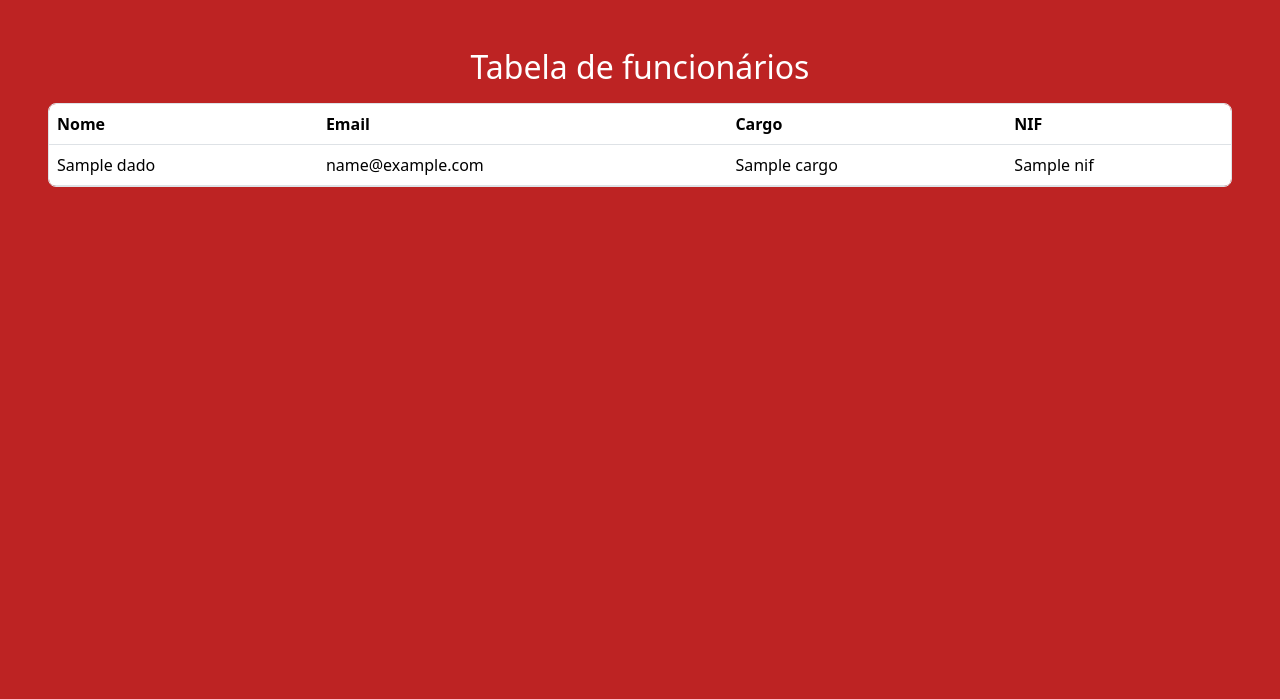
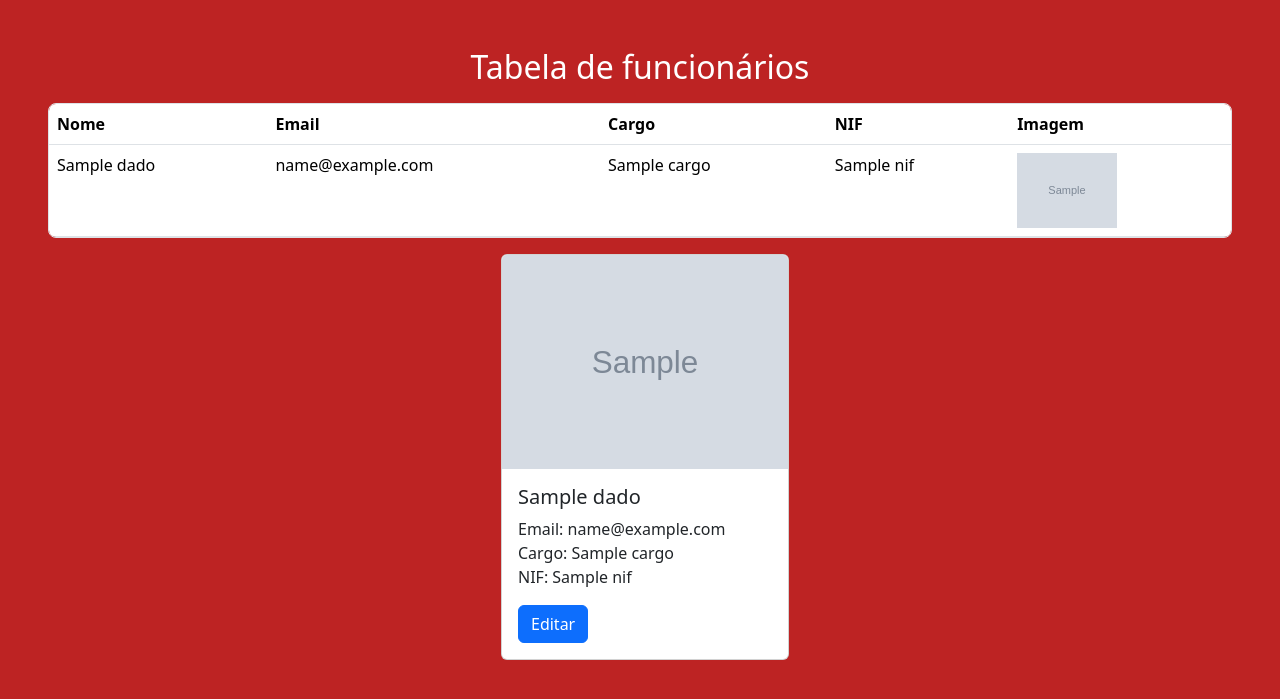
Before and after one commit to maridiana447/Projeto_cozinha, a Laravel app: template resources/views/tabela.blade.php in a window 1280 px wide. Shown: the part 68-767 px from the top of the page. Run offline with Laravel 12, Linux system fonts and the light colour scheme; the template is opened without the code that fills it: most values are stand-ins (such as "Sample title", 1, 10 or a date in 2020); grey boxes marked "Sample" are stand-in pictures; some libraries are stand-ins or nearby versions.

Commit message:
upload de imagem

```diff
--- a/app/Http/Controllers/FuncionarioController.php
+++ b/app/Http/Controllers/FuncionarioController.php
@@ -176,7 +176,7 @@ class FuncionarioController extends Controller
         ->join('funcionarios', 'usuarios.id', '=', 'funcionarios.usuario_id')
         ->get();
         */
-        $dados = Funcionario::select('funcionario.nome', 'funcionario.email', 'funcionario.cargo','funcionario.nif')->get();
+        $dados = Funcionario::select('funcionario.nome', 'funcionario.email', 'funcionario.cargo','funcionario.nif','funcionario.imagem')->get();
 
         return view('tabela')->with('dados', $dados);
     }
--- a/resources/views/tabela.blade.php
+++ b/resources/views/tabela.blade.php
@@ -12,19 +12,41 @@
                     <th scope="col">Email</th>
                     <th scope="col">Cargo</th>
                     <th scope="col">NIF</th>
+                    <th scope="col">Imagem</th>
                 </tr>
             </thead>
             <tbody>
-        @foreach($dados as $d)
+                @foreach ($dados as $d)
                     <tr>
-        <td>{{ $d['nome']}}</td>
-        <td>{{ $d['email']}}</td>
-        <td>{{ $d['cargo']}}</td>
-        <td>{{ $d['nif']}}</td>
+                        <td>{{ $d['nome'] }}</td>
+                        <td>{{ $d['email'] }}</td>
+                        <td>{{ $d['cargo'] }}</td>
+                        <td>{{ $d['nif'] }}</td>
+                        <td>
+                            @if (isset($d['imagem']))
+                                <img src="{{ Storage::url($d['imagem']) }}" alt="imagem"
+                                    style="max-width: 100px; max-height:100px;">
+                            @endif
+                        </td>
                     </tr>
                 @endforeach
+
             </tbody>
         </table>
     </div>
+    <div class="row mt-3 justify-content-center d-flex">
+        @foreach ($dados as $d)
+            <div class="col-3 mb-3">
+                <div class="card" style="width: 18rem;">
+                    <img src="{{ Storage::url($d['imagem']) }}" class="card-img-top" alt="...">
+                    <div class="card-body">
+                        <h5 class="card-title">{{ $d['nome']}}</h5>
+                        <p class="card-text">Email: {{ $d['email']}}<br>Cargo: {{ $d['cargo']}}<br>NIF: {{ $d['nif']}}</p>
+                        <a href="#" class="btn btn-primary">Editar</a>
+                    </div>
+                </div>
+            </div>
+        @endforeach
+    </div>
 
 @endsection
```
Also changed, not shown: resources/js/tabela.js (added, +37 -0 lines). Lines whose indentation alone changed are shown as unchanged.
